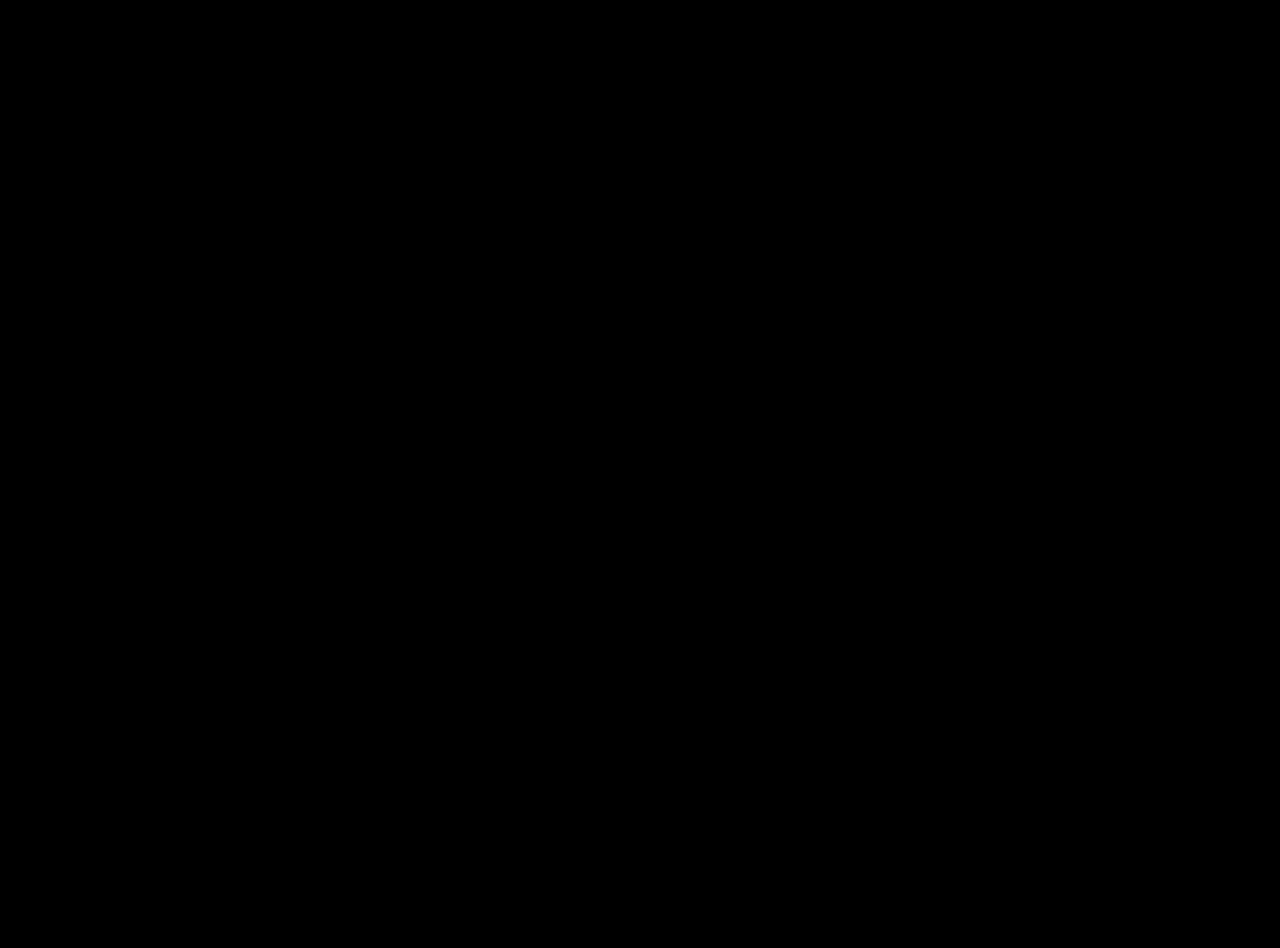
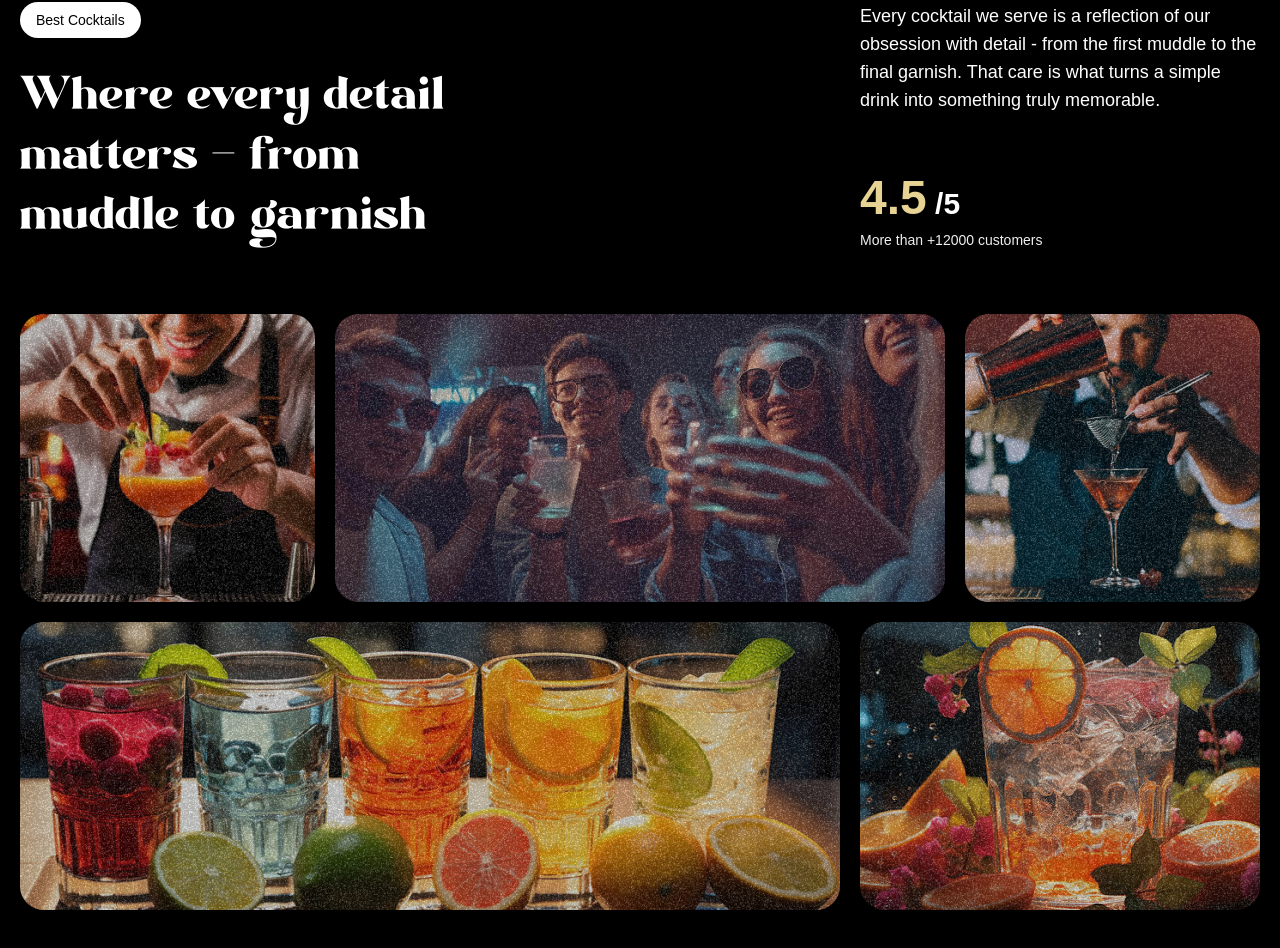
Before and after one commit to paskuvan/gsap, a React (Vite) app: page / in a window 1280 px wide. Shown: the part 1710-2658 px from the top of the page. Before the commit the page ends 1600 px from the top, so only its background shows below. Built offline with nearby package versions, Linux system fonts and the light colour scheme; a web font is replaced by a local one.

Commit message:
Implement about

```diff
--- a/src/App.jsx
+++ b/src/App.jsx
@@ -3,6 +3,7 @@
 import Navbar from './components/Navbar';
 import Hero from './components/Hero';
 import Cocktails from './components/Cocktails';
+import About from './components/About';
 
 
 gsap.registerPlugin(ScrollTrigger, SplitText);
@@ -10,10 +11,10 @@
 const App = () => {
   return (
     <main>
-
      <Navbar />
      <Hero />
      <Cocktails />
+     <About />
     </main>
   )
 }
--- /dev/null
+++ b/src/components/About.jsx
@@ -0,0 +1,83 @@
+import gsap from "gsap"
+import { SplitText } from "gsap/all"
+import { useGSAP } from '@gsap/react'
+
+
+const About = () => {
+    useGSAP(() => {
+	const titleSplit = SplitText.create('#about h2', {
+	 type: 'words'
+	})
+
+	const scrollTimeline = gsap.timeline({
+	 scrollTrigger: {
+		trigger: '#about',
+		start: 'top center'
+	 }
+	})
+
+	scrollTimeline
+	 .from(titleSplit.words, {
+		opacity: 0, duration: 1, yPercent: 100, ease: 'expo.out', stagger: 0.02
+	})
+	 .from('.top-grid div, .bottom-grid div', {
+		opacity: 0, duration: 1, ease: 'power1.inOut', stagger: 0.04,
+	}, '-=0.5')
+ })
+
+  return (
+    <div id='about'>
+        <div className='mb-16 md:px-0 px-5'>
+            <div className='content'>
+                <div className='md:col-span-8'>
+                    <p className='badge'>Best Cocktails</p>
+                    <h2>Where every detail matters <span className='text-white'>-</span> from muddle to garnish</h2>
+                </div>
+                <div className='sub-content'>
+                    <p>Every cocktail we serve is a reflection of our obsession with detail - from the first muddle to the final garnish. That care is what turns a simple drink into something truly memorable.</p>
+
+                    <div>
+                        <p className='md:text-3xl text-xl font-bold'>
+                            <span>4.5</span> /5
+                        </p>
+                        <p className='text-sm text-white-100'>
+                            More than +12000 customers
+                        </p>
+                    </div>
+                </div>
+            </div>
+        </div>
+
+        <div className='top-grid'>
+            <div className='md:col-span-3'>
+                <div className='noisy' />
+                <img src='/images/abt1.png' alt="grid-img-1" />
+            </div>
+
+             <div className='md:col-span-6'>
+                <div className='noisy' />
+                <img src='/images/abt2.png' alt="grid-img-2" />
+            </div>
+
+             <div className='md:col-span-3'>
+                <div className='noisy' />
+                <img src='/images/abt5.png' alt="grid-img-5" />
+            </div>
+        </div>
+
+        <div className='bottom-grid'>
+             <div className='md:col-span-8'>
+                <div className='noisy' />
+                <img src='/images/abt3.png' alt="grid-img-3" />
+            </div>
+
+             <div className='md:col-span-4'>
+                <div className='noisy' />
+                <img src='/images/abt4.png' alt="grid-img-4" />
+            </div>
+        </div>
+    </div>
+  )
+}
+
+export default About
```
